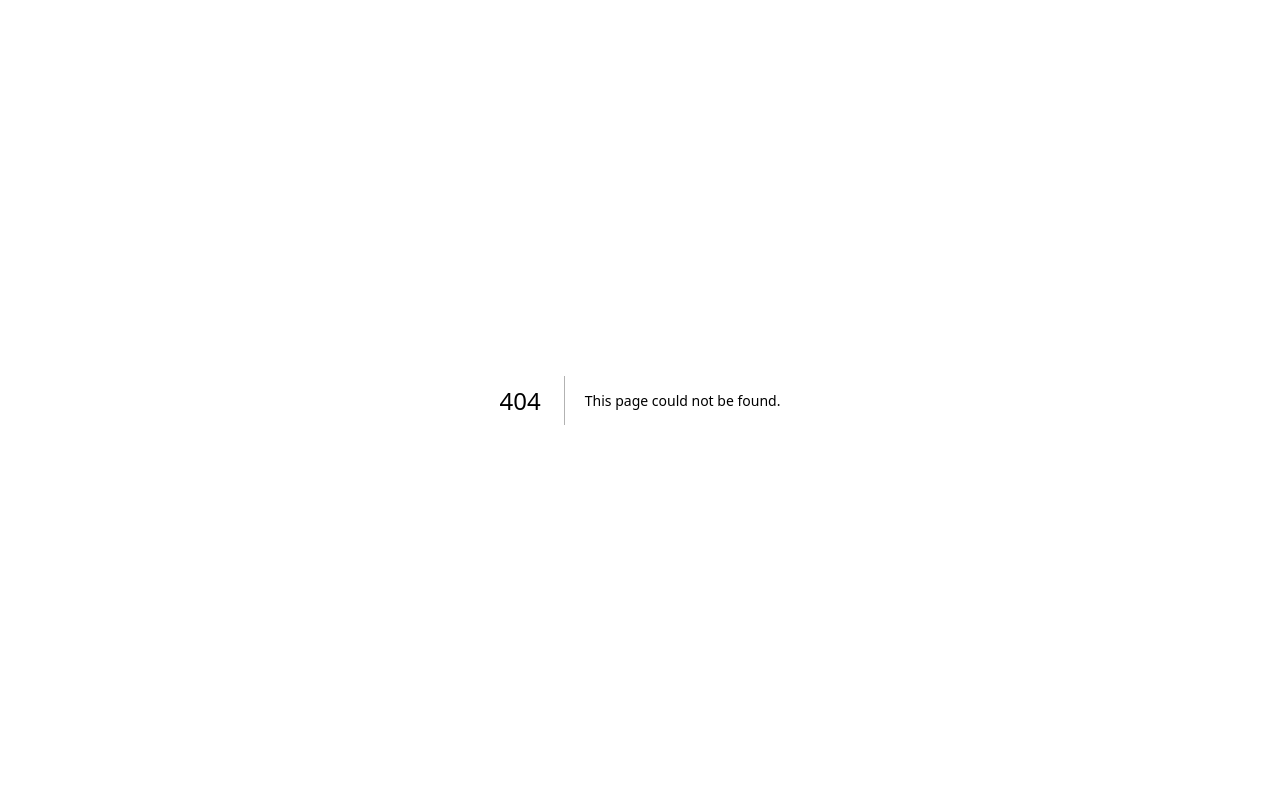
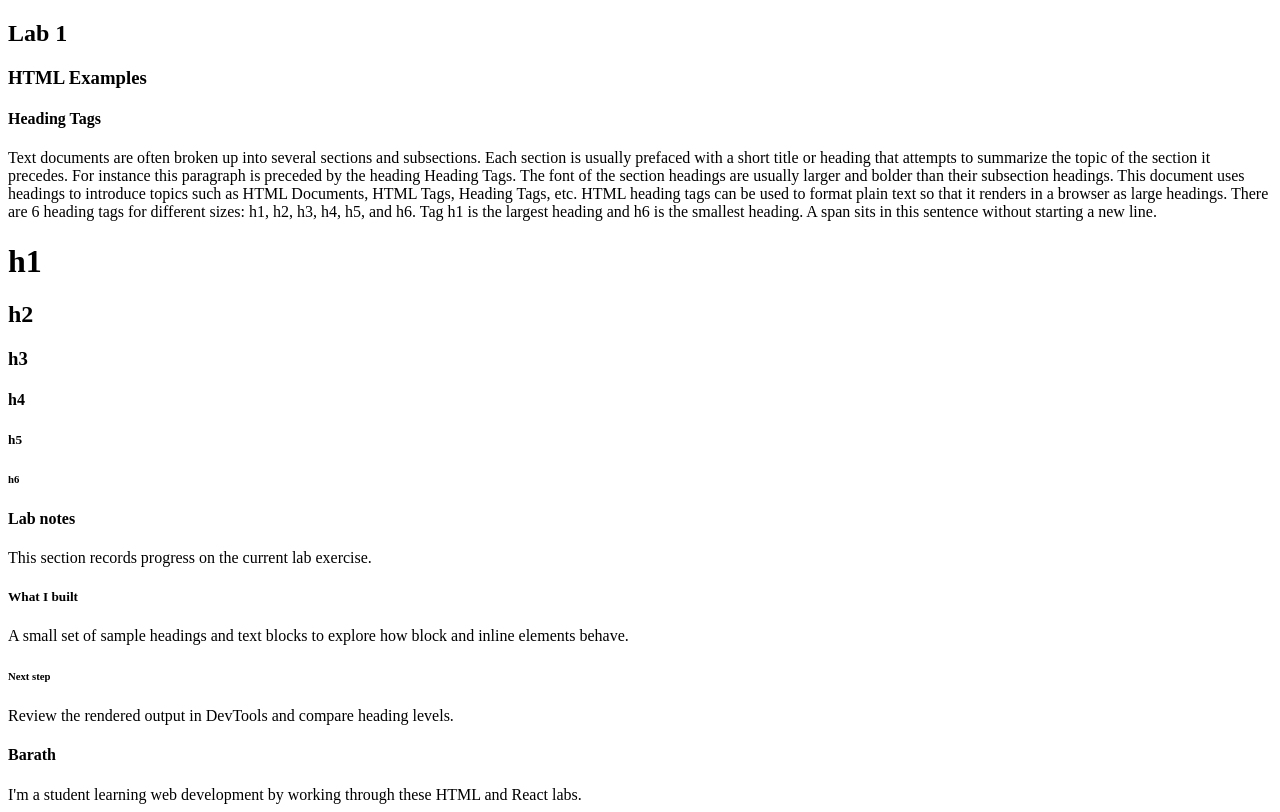
Before and after one commit to mrmirror662/barath-webdev, a Next.js app: page /labs/lab1 in a window 1280 px wide. Before the commit this address had no page. Built offline with nearby package versions, Linux system fonts and the light colour scheme.

Commit message:
Add Lab 1 heading tags page with personal and sample outline sections

```diff
--- /dev/null
+++ b/app/labs/lab1/HeadingTags.tsx
@@ -0,0 +1,40 @@
+export default function HeadingTags() {
+    return (
+        <div id="wd-h-tag">
+            <h4>Heading Tags</h4>
+            Text documents are often broken up into several sections and subsections.
+            Each section is usually prefaced with a short title or heading that
+            attempts to summarize the topic of the section it precedes. For instance
+            this paragraph is preceded by the heading Heading Tags. The font of the
+            section headings are usually larger and bolder than their subsection
+            headings. This document uses headings to introduce topics such as HTML
+            Documents, HTML Tags, Heading Tags, etc. HTML heading tags can be used
+            to format plain text so that it renders in a browser as large headings.
+            There are 6 heading tags for different sizes: h1, h2, h3, h4, h5, and
+            h6. Tag h1 is the largest heading and h6 is the smallest heading. A{" "}
+            <span id="wd-inline-span">span</span> sits in this sentence without
+            starting a new line.
+            <h1>h1</h1>
+            <h2>h2</h2>
+            <h3>h3</h3>
+            <h4>h4</h4>
+            <h5>h5</h5>
+            <h6>h6</h6>
+            <div id="wd-ai-headings">
+                <h4>Lab notes</h4>
+                This section records progress on the current lab exercise.
+                <h5>What I built</h5>
+                A small set of sample headings and text blocks to explore
+                how block and inline elements behave.
+                <h6>Next step</h6>
+                Review the rendered output in DevTools and compare heading
+                levels.
+            </div>
+            <div id="wd-your-heading">
+                <h4>Barath</h4>
+                I'm a <span id="wd-your-span">student</span> learning web
+                development by working through these HTML and React labs.
+            </div>
+        </div>
+    );
+}
--- /dev/null
+++ b/app/labs/lab1/page.tsx
@@ -0,0 +1,12 @@
+import HeadingTags from "./HeadingTags";
+
+export default function Lab1() {
+  return (
+    <div id="wd-lab1">
+      <h2>Lab 1</h2>
+      <h3>HTML Examples</h3>
+      <HeadingTags />
+      {/* do the next exercise here */}
+    </div>
+  );
+}
--- a/app/layout.tsx
+++ b/app/layout.tsx
@@ -1,6 +1,6 @@
 import type { Metadata } from "next";
 import { Geist, Geist_Mono } from "next/font/google";
-import "./globals.css";
+//import "./globals.css";
 
 const geistSans = Geist({
   variable: "--font-geist-sans",
--- a/app/page.tsx
+++ b/app/page.tsx
@@ -2,68 +2,8 @@ import Image from "next/image";
 
 export default function Home() {
   return (
-    <div className="flex flex-col flex-1 items-center justify-center bg-zinc-50 font-sans dark:bg-black">
-      <main className="flex flex-1 w-full max-w-3xl flex-col items-center justify-between py-32 px-16 bg-white dark:bg-black sm:items-start">
-        <Image
-          className="dark:invert h-5 w-[100px]"
-          src="/next.svg"
-          alt="Next.js logo"
-          width={100}
-          height={20}
-          priority
-        />
-        <div className="flex flex-col items-center gap-6 text-center sm:items-start sm:text-left">
-          <h1 className="max-w-xs text-3xl font-semibold leading-10 tracking-tight text-black dark:text-zinc-50">
-            To get started, edit the{" "}
-            <code className="rounded bg-black/[.06] px-1.5 py-0.5 font-mono text-[0.9em] dark:bg-white/[.08]">
-              page.tsx
-            </code>{" "}
-            file.
-          </h1>
-          <p className="max-w-md text-lg leading-8 text-zinc-600 dark:text-zinc-400">
-            Looking for a starting point or more instructions? Head over to{" "}
-            <a
-              href="https://vercel.com/templates?framework=next.js&utm_source=create-next-app&utm_medium=appdir-template-tw&utm_campaign=create-next-app"
-              className="font-medium text-zinc-950 dark:text-zinc-50"
-            >
-              Templates
-            </a>{" "}
-            or the{" "}
-            <a
-              href="https://nextjs.org/learn?utm_source=create-next-app&utm_medium=appdir-template-tw&utm_campaign=create-next-app"
-              className="font-medium text-zinc-950 dark:text-zinc-50"
-            >
-              Learning
-            </a>{" "}
-            center.
-          </p>
-        </div>
-        <div className="flex flex-col gap-4 text-base font-medium sm:flex-row">
-          <a
-            className="flex h-12 w-full items-center justify-center gap-2 rounded-full bg-foreground px-5 text-background transition-colors hover:bg-[#383838] dark:hover:bg-[#ccc] md:w-[158px]"
-            href="https://vercel.com/new?utm_source=create-next-app&utm_medium=appdir-template-tw&utm_campaign=create-next-app"
-            target="_blank"
-            rel="noopener noreferrer"
-          >
-            <Image
-              className="dark:invert h-[14px] w-4"
-              src="/vercel.svg"
-              alt="Vercel logomark"
-              width={16}
-              height={14}
-            />
-            Deploy Now
-          </a>
-          <a
-            className="flex h-12 w-full items-center justify-center rounded-full border border-solid border-black/[.08] px-5 transition-colors hover:border-transparent hover:bg-black/[.04] dark:border-white/[.145] dark:hover:bg-[#1a1a1a] md:w-[158px]"
-            href="https://nextjs.org/docs?utm_source=create-next-app&utm_medium=appdir-template-tw&utm_campaign=create-next-app"
-            target="_blank"
-            rel="noopener noreferrer"
-          >
-            Documentation
-          </a>
-        </div>
-      </main>
+    <div>
+      <h1>Hello Worlds</h1>
     </div>
   );
 }
```
